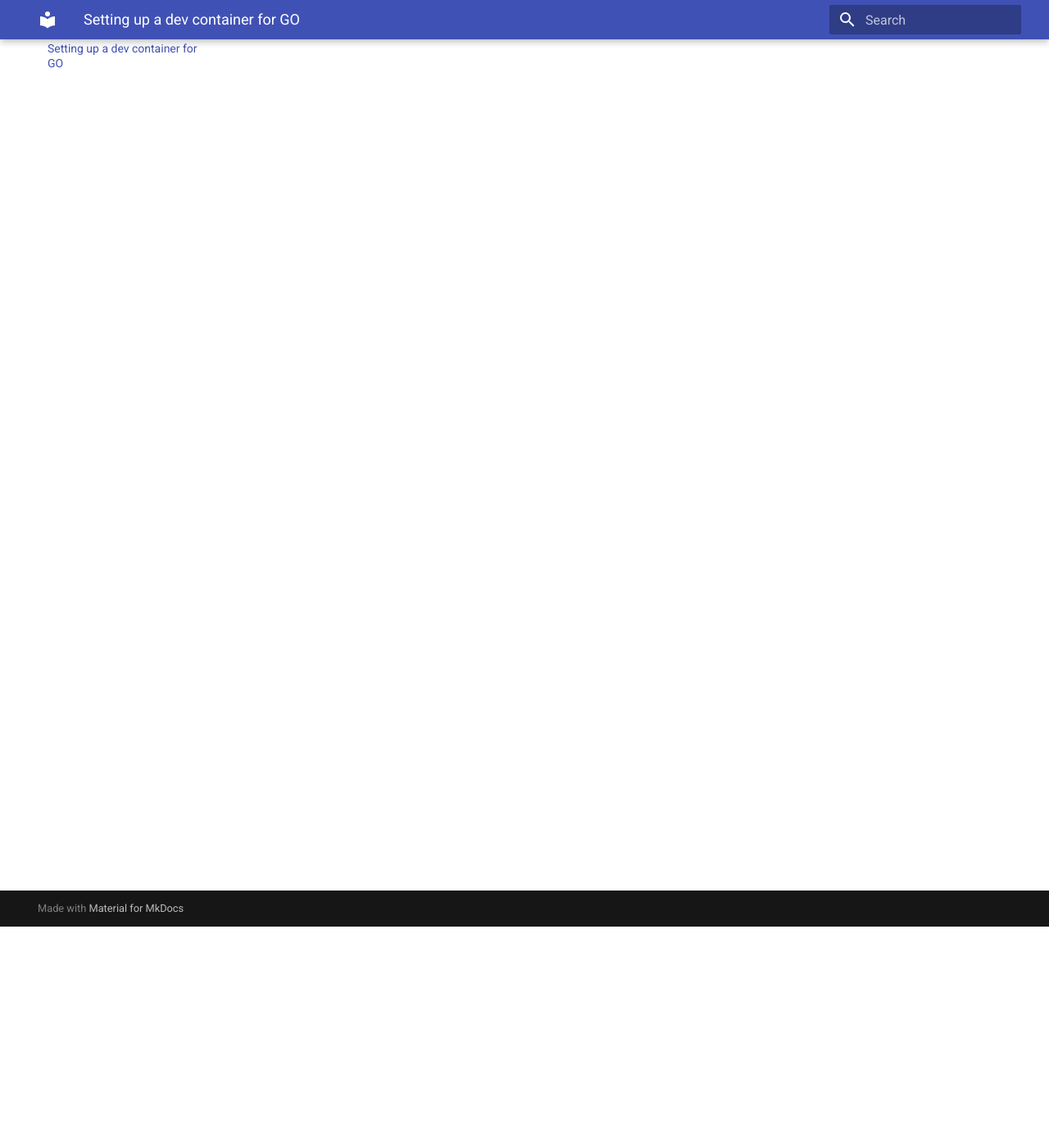
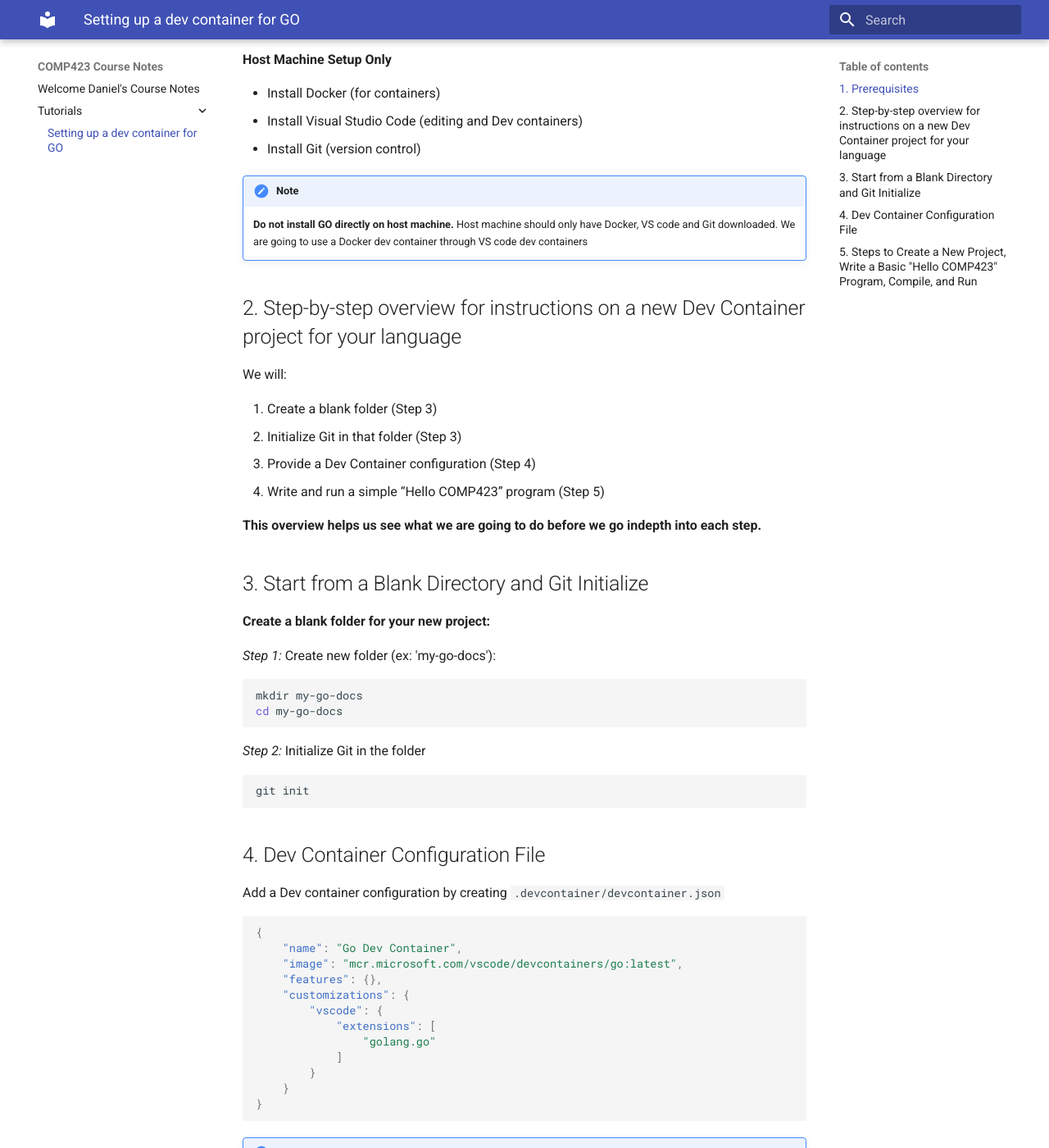
Before and after one commit to DanielBautista7799/comp423-course-notes, an MkDocs documentation site: the page built from docs/tutorials/go-setup.md, in a window 1280 px wide and 1400 px high, scrolled down 270 px. Shown: the whole window at 82% size. Built offline with MkDocs 1.6.1 and Material for MkDocs 9.7.7, drawn with Linux system fonts in a browser that asks for light colours; some of the changed text lies outside the part shown.

Commit message:
finished tutorial content

````diff
--- a/docs/tutorials/go-setup.md
+++ b/docs/tutorials/go-setup.md
@@ -2,3 +2,119 @@
 
 * Primary author: [Daniel Islas](https://github.com/DanielBautista7799)
 * Reviewer: [Emily Chen](https://github.com/emsesc)
+
+## 1. Prerequisites
+**Host Machine Setup Only**
+
+- Install Docker (for containers)
+- Install Visual Studio Code (editing and Dev containers)
+- Install Git (version control)
+
+!!! Note
+    **Do not install GO directly on host machine.** Host machine should only have Docker, VS code and Git downloaded.
+    We are going to use a Docker dev container through VS code dev containers
+
+## 2. Step-by-step overview for instructions on a new Dev Container project for your language
+
+We will:
+
+1. Create a blank folder (Step 3)
+2. Initialize Git in that folder (Step 3)
+3. Provide a Dev Container configuration (Step 4)
+4. Write and run a simple “Hello COMP423” program (Step 5)
+
+**This overview helps us see what we are going to do before we go indepth into each step.**
+
+## 3. Start from a Blank Directory and Git Initialize
+
+ **Create a blank folder for your new project:**
+
+ *Step 1:* Create new folder (ex: 'my-go-docs'):
+
+```bash
+mkdir my-go-docs
+cd my-go-docs
+```
+
+*Step 2:* Initialize Git in the folder
+```bash
+git init
+```
+
+## 4. Dev Container Configuration File
+Add a Dev container configuration by creating `.devcontainer/devcontainer.json`
+```json
+{
+    "name": "Go Dev Container",
+    "image": "mcr.microsoft.com/vscode/devcontainers/go:latest",
+    "features": {},
+    "customizations": {
+        "vscode": {
+            "extensions": [
+                "golang.go"
+            ]
+        }
+    }
+}
+```
+!!! Note
+    We install the Go VS Code extension: "golang.go".
+    By using docker image you avoid installing it on your host.
+    Do not install Go locally on your machine. We rely on the Docker dev container.
+
+## 5. Steps to Create a New Project, Write a Basic "Hello COMP423" Program, Compile, and Run
+*Step 1:* Open VS Code and Reopen the folder in Dev container (VS code will detect the `.devcontainer/devcontainer.json`)
+
+!!! Note
+    To reopen the folder in dev container in VS code input 'Shift + CTRL/COMMAND + P' to open the command pallette and select to Reopen in Dev Container
+
+*Step 1.5*: Verify Your Go Installation
+```bash
+go version
+```
+This should return something like:
+```bash
+go version go1.20 linux/amd64
+```
+!!! Note
+    This confirms Go is installed inside the Docker container and not on your host machine.
+
+
+
+*Step 2:* Inside the Dev container create a file named `main.go` in this file input code for Hello COMP423
+```go
+package main
+
+import "fmt"
+
+func main() {
+    fmt.Println("Hello COMP423")
+}
+```
+*Step 3:* Initialize Go modules: Create a `go.mod` file
+```bash
+go mod init example.com/my-go-docs
+```
+*Step 4:* Run the program directly
+```bash
+go run main.go
+```
+This should output
+```bash
+Hello COMP423
+```
+*Step 5:* Build an executable
+```bash
+go build main.go
+```
+This creates the file `main` which can then be run with:
+```bash
+./main
+```
+**When ran outputs:**
+
+`Hello COMP423`
+
+!!! info
+    - `go run` is a more simple way to compile and execute at once.
+    - `go build` creates a separate file that you can run as many times without needing to recompile it.
````
